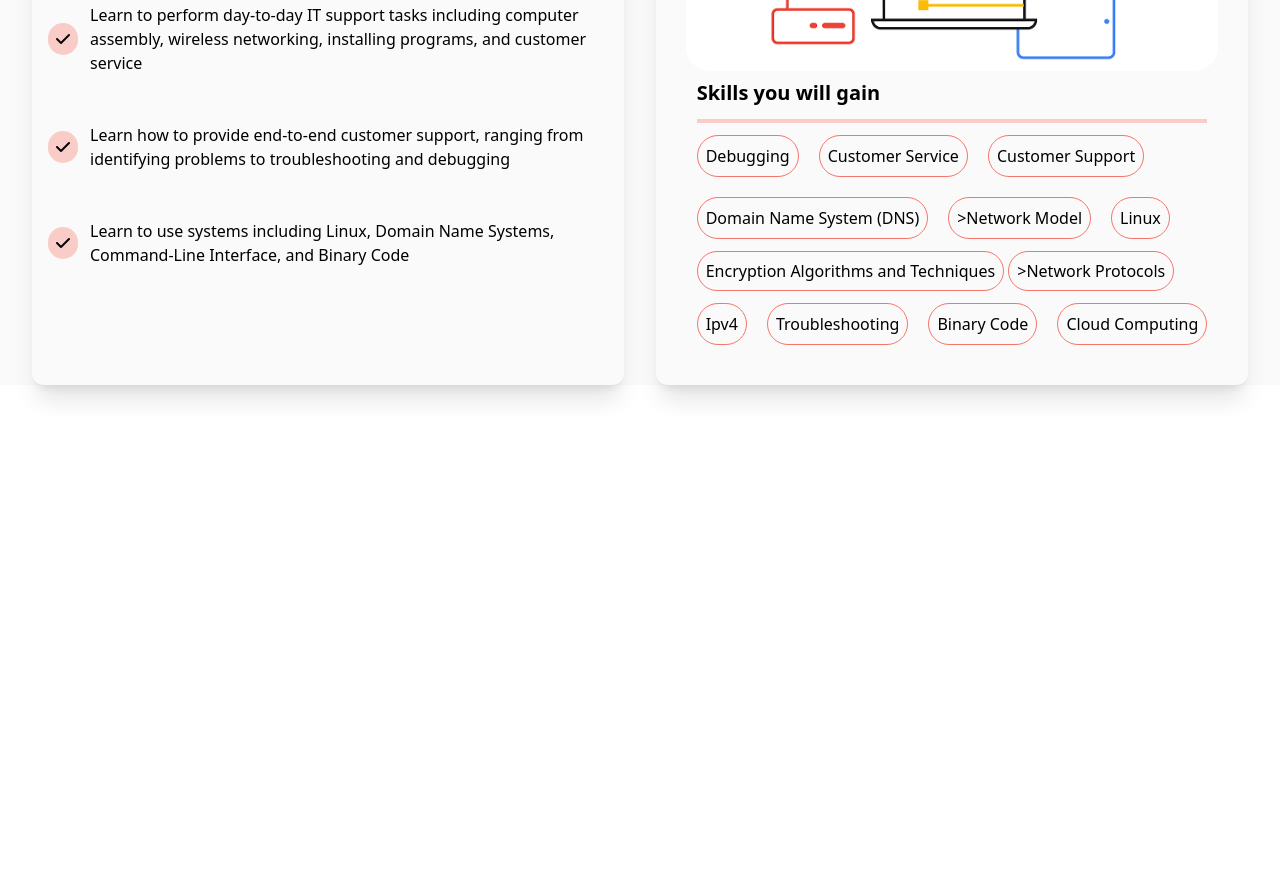
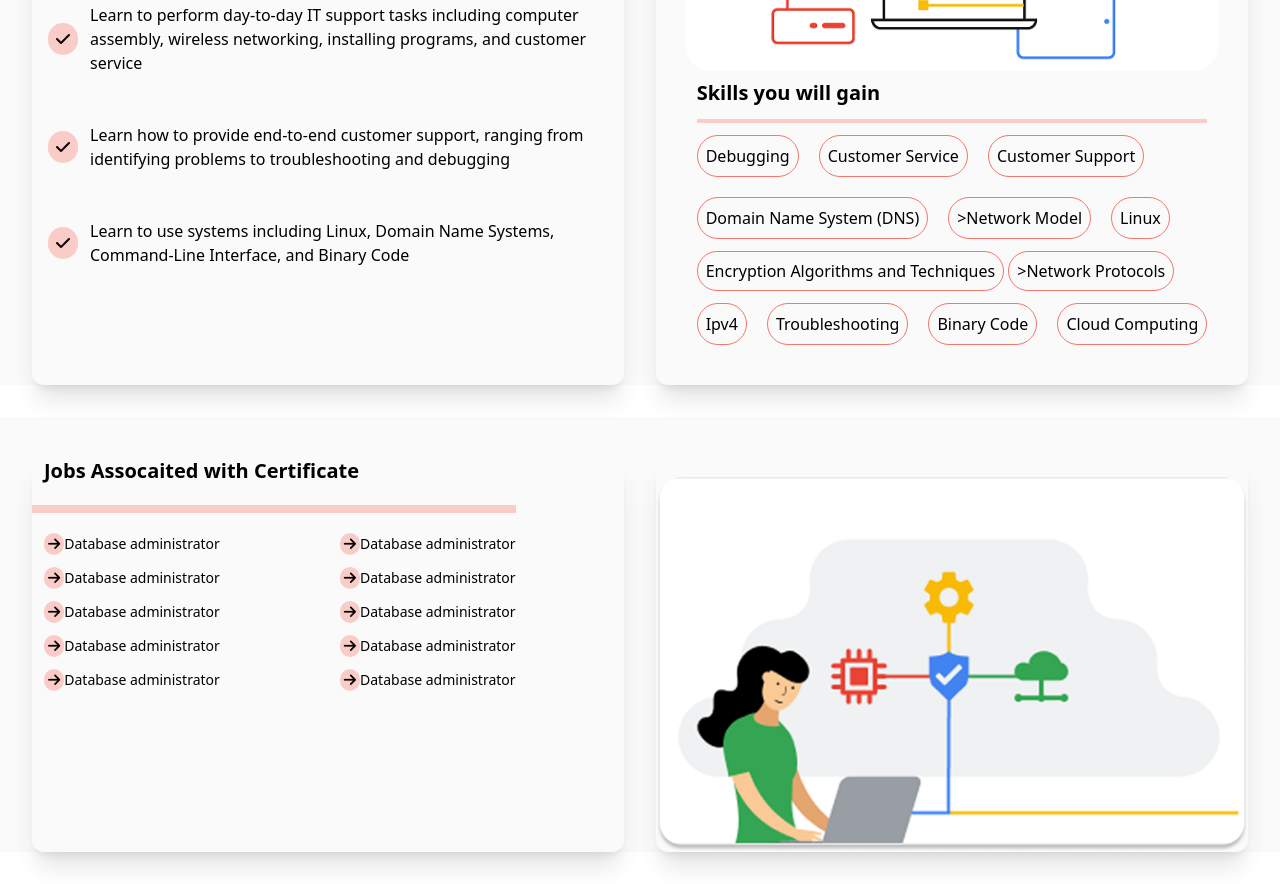
Before and after one commit to bappyy07/upskills-project, a website built with Vite: page index.html in a window 1280 px wide. Shown: the part 1083-1967 px from the top of the page. Before the commit the page ends 1500 px from the top, so only its background shows below. Built offline with nearby package versions, Linux system fonts and the light colour scheme; files whose address does not match are found by name.

Commit message:
certificate-sec-finished

```diff
--- a/index.html
+++ b/index.html
@@ -116,7 +116,8 @@
       -->
   <section class="container grid grid-cols-12 mx-auto mb-8 gap-8 md:px-0 px-4 pt-10 bg-[#FAFAFA]">
     <div class="md:col-span-6 col-span-12 md:ml-8 shadow-xl rounded-xl hover:scale-105 transition-all">
-      <h3 class="font-semibold text-lg md:text-xl ml-4 py-4 border-b md:border-b-4 border-[#F9CCC7]">What you will learn</h3>
+      <h3 class="font-semibold text-lg md:text-xl ml-4 py-4 border-b md:border-b-4 border-[#F9CCC7]">What you will learn
+      </h3>
       <div class="flex flex-col gap-5 md:gap-12 py-5">
         <div class="flex items-center gap-3 ml-4">
           <i class="fa-solid fa-check bg-[#f9ccc7] p-2 rounded-full"></i>
@@ -140,22 +141,32 @@
       </div>
     </div>
 
-      <div class="md:col-span-6 col-span-12 md:mr-8 shadow-xl rounded-xl hover:scale-105 transition-all justify-items-center">
+    <div
+      class="md:col-span-6 col-span-12 md:mr-8 shadow-xl rounded-xl hover:scale-105 transition-all justify-items-center">
       <img src="./assets/images/IT_social-1.png" alt="" class="pt-2 object-cover w-[90%] rounded-3xl mt-5">
       <div class="py-2">
         <h3 class="text-lg md:text-xl font-bold border-b md:border-b-4 border-[#F9CCC7] pb-3">Skills you will gain </h3>
         <div class="py-3 ">
           <div class="flex gap-5">
 
-          <span class="border border-[#f6766c] rounded-full p-2 hover:bg-[#f44335]">Debugging</span> <span class="border border-[#f6766c] rounded-full p-2 hover:bg-[#f44335]">Customer Service</span> <span class="border border-[#f6766c] rounded-full p-2 hover:bg-[#f44335]">Customer Support</span><br>
+            <span class="border border-[#f6766c] rounded-full p-2 hover:bg-[#f44335]">Debugging</span> <span
+              class="border border-[#f6766c] rounded-full p-2 hover:bg-[#f44335]">Customer Service</span> <span
+              class="border border-[#f6766c] rounded-full p-2 hover:bg-[#f44335]">Customer Support</span><br>
 
           </div>
           <div class="flex gap-5 py-5">
-              <span class="border border-[#f6766c] rounded-full p-2 hover:bg-[#f44335] transition-all">Domain Name System (DNS)</span> <span class="border border-[#f6766c] rounded-full p-2 hover:bg-[#f44335]"></i>>Network Model</span> <span class="border border-[#f6766c] rounded-full p-2 hover:bg-[#f44335]">Linux</span><br>
+            <span class="border border-[#f6766c] rounded-full p-2 hover:bg-[#f44335] transition-all">Domain Name System
+              (DNS)</span> <span class="border border-[#f6766c] rounded-full p-2 hover:bg-[#f44335]"></i>>Network
+              Model</span> <span class="border border-[#f6766c] rounded-full p-2 hover:bg-[#f44335]">Linux</span><br>
           </div>
-          <span class="border border-[#f6766c] rounded-full p-2 hover:bg-[#f44335]">Encryption Algorithms and Techniques</span> <span class="border border-[#f6766c] rounded-full p-2 hover:bg-[#f44335]"></i>>Network Protocols</span><br>
+          <span class="border border-[#f6766c] rounded-full p-2 hover:bg-[#f44335]">Encryption Algorithms and
+            Techniques</span> <span class="border border-[#f6766c] rounded-full p-2 hover:bg-[#f44335]"></i>>Network
+            Protocols</span><br>
           <div class="flex gap-5 py-5">
-              <span class="border border-[#f6766c] rounded-full p-2 hover:bg-[#f44335]">Ipv4</span> <span class="border border-[#f6766c] rounded-full p-2 hover:bg-[#f44335]">Troubleshooting</span> <span class="border border-[#f6766c] rounded-full p-2 hover:bg-[#f44335]">Binary Code</span> <span class="border border-[#f6766c] rounded-full p-2 hover:bg-[#f44335]">Cloud Computing</span>
+            <span class="border border-[#f6766c] rounded-full p-2 hover:bg-[#f44335]">Ipv4</span> <span
+              class="border border-[#f6766c] rounded-full p-2 hover:bg-[#f44335]">Troubleshooting</span> <span
+              class="border border-[#f6766c] rounded-full p-2 hover:bg-[#f44335]">Binary Code</span> <span
+              class="border border-[#f6766c] rounded-full p-2 hover:bg-[#f44335]">Cloud Computing</span>
           </div>
         </div>
       </div>
@@ -164,6 +175,39 @@
 
   </section>
 
+  <!--  certificate section -->
+
+  <section class="container grid grid-cols-12 mx-auto mb-8 gap-8 md:px-0 px-4 pt-10 bg-[#fafafa]">
+    <div class="md:col-span-6 col-span-12 md:ml-8 shadow-xl rounded-xl hover:scale-105 transition-all gap-6 justify-items-start">
+      <h3 class="font-semibold text-lg md:text-xl ml-3">Jobs Assocaited with
+        Certificate </h3>
+      <div class="my-3 md:my-5 flex flex-col gap-3 border-t border-[#f9ccc7] border-t-8 py-5 ">
+        <div class="flex  ml-3 gap-25 md:gap-30 ">
+          <p class="text-sm"><i class="fa-solid fa-arrow-right bg-[#f9ccc7] p-1 rounded-full"></i>Database administrator</p>
+          <p class="text-sm"><i class="fa-solid fa-arrow-right bg-[#f9ccc7] p-1 rounded-full"></i>Database administrator</p>
+        </div>
+        <div class="flex gap-25 md:gap-30 ml-3">
+          <p class="text-sm"><i class="fa-solid fa-arrow-right bg-[#f9ccc7] p-1 rounded-full"></i>Database administrator</p>
+          <p class="text-sm"><i class="fa-solid fa-arrow-right bg-[#f9ccc7] p-1 rounded-full"></i>Database administrator</p>
+        </div>
+        <div class="flex gap-25 md:gap-30 ml-3">
+          <p class="text-sm"><i class="fa-solid fa-arrow-right bg-[#f9ccc7] p-1 rounded-full"></i>Database administrator</p>
+          <p class="text-sm"><i class="fa-solid fa-arrow-right bg-[#f9ccc7] p-1 rounded-full"></i>Database administrator</p>
+        </div>
+        <div class="flex gap-25 md:gap-30 ml-3">
+          <p class="text-sm"><i class="fa-solid fa-arrow-right bg-[#f9ccc7] p-1 rounded-full"></i>Database administrator</p>
+          <p class="text-sm"><i class="fa-solid fa-arrow-right bg-[#f9ccc7] p-1 rounded-full"></i>Database administrator</p>
+        </div>
+        <div class="flex gap-25 md:gap-30 ml-3">
+          <p class="text-sm"><i class="fa-solid fa-arrow-right bg-[#f9ccc7] p-1 rounded-full"></i>Database administrator</p>
+          <p class="text-sm"><i class="fa-solid fa-arrow-right bg-[#f9ccc7] p-1 rounded-full"></i>Database administrator</p>
+        </div>
+      </div>
+      </div>
+      <div class="md:col-span-6 col-span-12 md:mr-8 shadow-xl rounded-xl hover:scale-105 transition-all justify-items-center">
+        <img src="./assets/images/IT Support 1.png" alt="" class="pt-5">
+  </section>
+
 </body>
 
 </html>
```
Also changed, not shown: assets/images/IT Support 1.png (added). Lines whose indentation alone changed are shown as unchanged.
